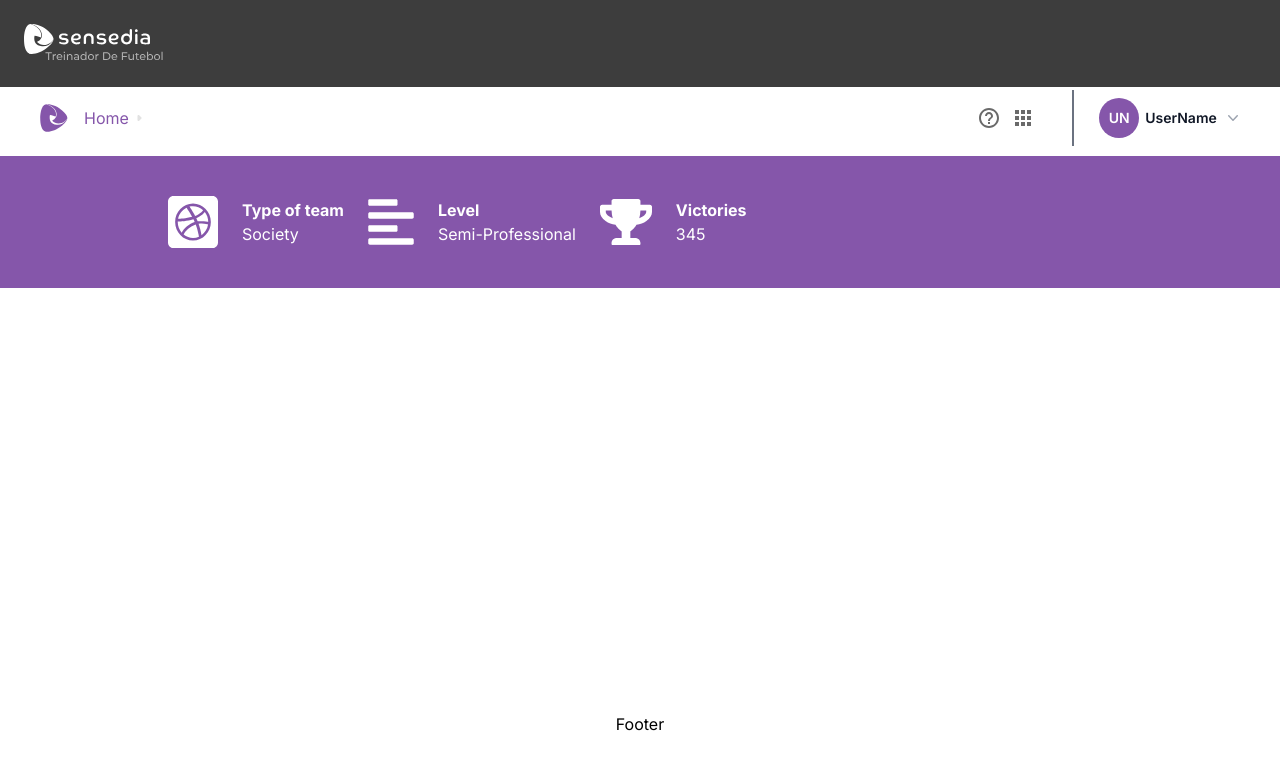
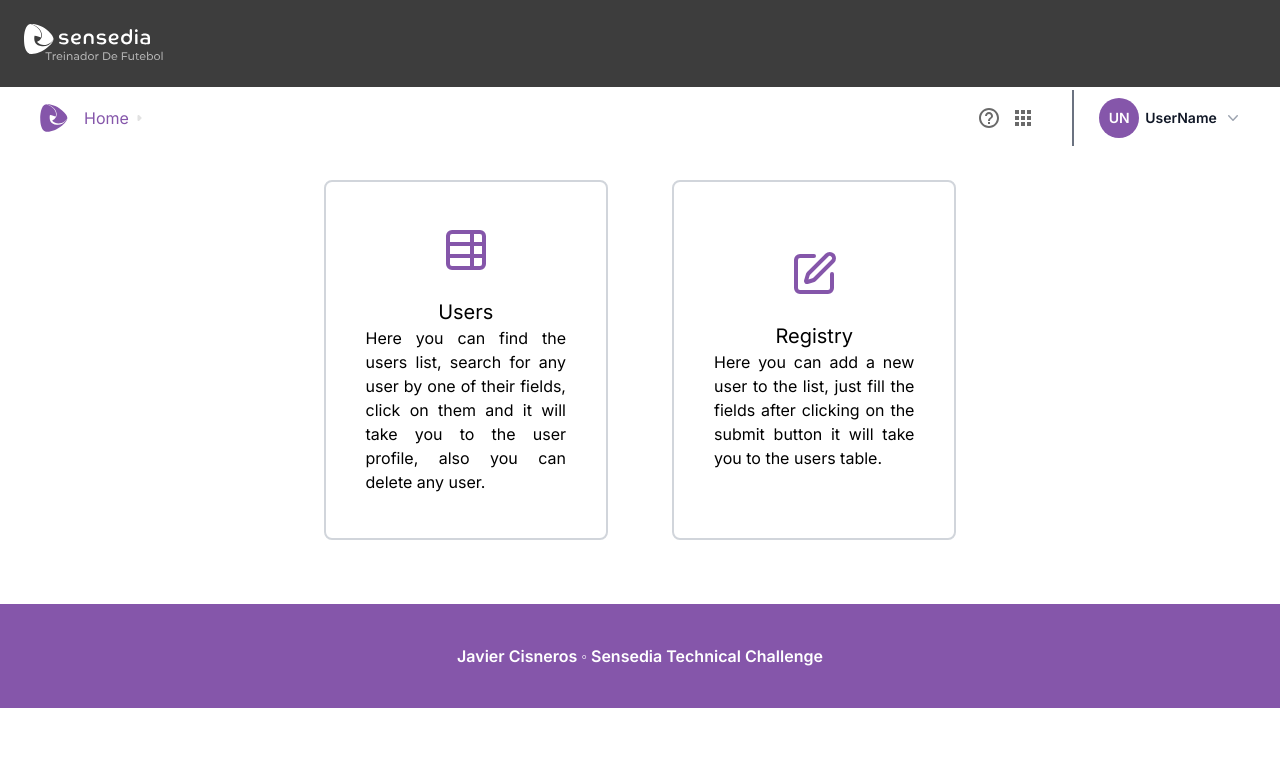
Before and after one commit to JavierCisneros/sensedia_challengue, a Next.js app: page / in a window 1280 px wide. Shown: the top 770 px of the page. Built offline with nearby package versions, Linux system fonts and the light colour scheme.

Commit message:
new directions and visual changes

```diff
--- a/src/app/page.tsx
+++ b/src/app/page.tsx
@@ -1,58 +1,65 @@
-import Image from "next/image";
+import Link from "next/link";
 import Header from "../components/Header";
 import Footer from "@/components/Footer";
-
 export default function Home() {
   return (
     <>
       <Header />
-      <main className="bg-white h-full w-full sticky">
-        <div className="flex flex-wrap justify-start h-auto bg-purple_sensedia w-full px-4 md:px-36 py-4 text-white">
-          <div className="flex items-center w-full md:w-auto mb-4 md:mb-0">
-            <Image
-              src="/type.svg"
-              alt="Type of team icon"
-              className="p-6"
-              width="0"
-              height="0"
-              style={{ width: "auto", height: "auto" }}
-            />
-            <div>
-              <p className="font-bold">Type of team</p>
-              <p>Society</p>
-            </div>
-          </div>
-          <div className="flex items-center w-full md:w-auto mb-4 md:mb-0">
-            <Image
-              src="/level.svg"
-              alt="Level icon"
-              className="p-6"
-              width="0"
-              height="0"
-              style={{ width: "auto", height: "auto" }}
-            />
-            <div>
-              <p className="font-bold">Level</p>
-              <p>Semi-Professional</p>
-            </div>
-          </div>
-          <div className="flex items-center w-full md:w-auto mb-4 md:mb-0">
-            <Image
-              src="/trophy.svg"
-              alt="Trophy icon"
-              className="p-6"
-              width="0"
-              height="0"
-              style={{ width: "auto", height: "auto" }}
-            />
-            <div>
-              <p className="font-bold">Victories</p>
-              <p>345</p>
-            </div>
-          </div>
-        </div>
+      <main className="bg-white h-96 w-2/3 sticky flex items-center justify-center  mx-auto flex-col md:flex-row pt-6">
+        <Link
+          href="/users"
+          className=" flex items-center justify-center flex-col w-2/6 rounded-lg border-solid border-2 border-gray-300 h-full mx-8 my-4  hover:shadow-xl transition duration-300 ease-in-out transform hover:-translate-y-1 hover:scale-105"
+        >
+          <svg
+            xmlns="http://www.w3.org/2000/svg"
+            width="24"
+            height="24"
+            viewBox="0 0 24 24"
+            fill="none"
+            stroke="currentColor"
+            stroke-width="2"
+            stroke-linecap="round"
+            stroke-linejoin="round"
+            className="text-purple_sensedia w-12 h-12 mb-6"
+          >
+            <path d="M15 3v18" />
+            <rect width="18" height="18" x="3" y="3" rx="2" />
+            <path d="M21 9H3" />
+            <path d="M21 15H3" />
+          </svg>
+          <h2 className="text-xl">Users</h2>
+          <p className="px-10 flex text-justify">
+            Here you can find the users list, search for any user by one of
+            their fields, click on them and it will take you to the user
+            profile, also you can delete any user.
+          </p>
+        </Link>
+        <Link
+          href="/users/new"
+          className="flex items-center justify-center flex-col w-2/6 rounded-lg border-solid border-2 border-gray-300 h-full mx-8 my-4  hover:shadow-xl transition duration-300 ease-in-out transform hover:-translate-y-1 hover:scale-105"
+        >
+          <svg
+            xmlns="http://www.w3.org/2000/svg"
+            width="24"
+            height="24"
+            viewBox="0 0 24 24"
+            fill="none"
+            stroke="currentColor"
+            stroke-width="2"
+            stroke-linecap="round"
+            stroke-linejoin="round"
+            className="text-purple_sensedia w-12 h-12 mb-6"
+          >
+            <path d="M12 3H5a2 2 0 0 0-2 2v14a2 2 0 0 0 2 2h14a2 2 0 0 0 2-2v-7" />
+            <path d="M18.375 2.625a1 1 0 0 1 3 3l-9.013 9.014a2 2 0 0 1-.853.505l-2.873.84a.5.5 0 0 1-.62-.62l.84-2.873a2 2 0 0 1 .506-.852z" />
+          </svg>
+          <h2 className="text-xl">Registry</h2>
+          <p className="px-10 flex text-justify">
+            Here you can add a new user to the list, just fill the fields after
+            clicking on the submit button it will take you to the users table.
+          </p>
+        </Link>
       </main>
-      <div className="h-96"></div>
       <Footer />
     </>
   );
--- a/src/app/users/new/page.tsx
+++ b/src/app/users/new/page.tsx
@@ -1,11 +1,79 @@
 import Footer from "@/components/Footer";
 import FormUsers from "@/components/FormUsers";
 import Header from "@/components/Header";
+import Image from "next/image";
 
 export default function page() {
   return (
     <>
       <Header />
+      <h1 className="text-2xl font-bold text-black pb-4 w-3/4 mx-auto">
+        Registry
+      </h1>
+      <div className="flex flex-wrap justify-between h-auto text-white w-3/4 mx-auto">
+        <article className=" w-1/3">
+          <h1 className="text-purple_sensedia  pt-4 font-semibold">
+            {" "}
+            Need help?
+          </h1>
+          <div className="flex flex-row my-6">
+            <Image
+              src="/life-ring.svg"
+              alt="Type of team icon"
+              className="pr-6 py-6 mr-6"
+              width="0"
+              height="0"
+              style={{ width: "auto", height: "auto" }}
+            />
+            <p className="text-gray-500 font-semibold">
+              Lorem ipsum dolor sit amet consectetur, adipisicing elit. Totam
+              sed sit unde optio eos dicta, officia ipsa architecto fugit aut.
+            </p>
+          </div>
+        </article>
+        <article className="w-1/3">
+          <h1 className="text-purple_sensedia  pl-6 pt-4 font-semibold">
+            {" "}
+            Why to register?
+          </h1>
+          <div className="flex flex-row my-6">
+            <Image
+              src="/heartbeat.svg"
+              alt="Type of team icon"
+              className="p-6"
+              width="0"
+              height="0"
+              style={{ width: "auto", height: "auto" }}
+            />
+            <p className="text-gray-500 font-semibold ">
+              Lorem, ipsum dolor sit amet consectetur adipisicing elit. Deserunt
+              eius exercitationem dolores numquam, itaque libero ad ea
+              asperiores magnam delectus.
+            </p>
+          </div>
+        </article>
+        <article className=" w-1/3">
+          <h1 className="text-purple_sensedia pl-6 pt-4 font-semibold">
+            What is happening?...
+          </h1>
+          <div className="flex flex-row my-6">
+            <Image
+              src="/smile.svg"
+              alt="Type of team icon"
+              className="p-6"
+              width="0"
+              height="0"
+              style={{ width: "auto", height: "auto" }}
+            />
+            <p className="text-gray-500 font-semibold">
+              Lorem ipsum dolor sit amet consectetur, adipisicing elit.
+              Consequuntur delectus voluptatem facilis porro libero ut dolorum
+              repellat eligendi amet qui.
+            </p>
+          </div>
+        </article>
+      </div>
+
       <div className="flex justify-center pt-10 pb-8">
         <FormUsers />
       </div>
--- a/src/components/Footer.tsx
+++ b/src/components/Footer.tsx
@@ -2,8 +2,8 @@ export default function Footer() {
   return (
     <>
       <footer>
-        <div className="flex justify-center py-10">
-          <p>Footer</p>
+        <div className="flex justify-center py-10 bg-purple_sensedia mt-16 text-white font-semibold">
+          <p>Javier Cisneros ◦ Sensedia Technical Challenge </p>
         </div>
       </footer>
     </>
--- a/src/components/FormUsers.tsx
+++ b/src/components/FormUsers.tsx
@@ -3,16 +3,16 @@
 import { newUser } from "@/lib/actions/userActions";
 import { userSchema } from "@/lib/actions/validations/userValidations";
 import { zodResolver } from "@hookform/resolvers/zod";
+import { useRouter } from "next/navigation";
 import React, { useTransition } from "react";
 import { useForm } from "react-hook-form";
 import { z } from "zod";
-
 // Define the form data type based on the schema
 type FormData = z.infer<typeof userSchema>;
 
 export default function FormUsers() {
   const [isPending, startTransition] = useTransition();
-
+  const router = useRouter();
   // Initialize the form with react-hook-form
   const form = useForm<FormData>({
     resolver: zodResolver(userSchema),
@@ -30,9 +30,9 @@ export default function FormUsers() {
       try {
         await newUser(data);
         form.reset();
+        router.push("/users");
       } catch (error) {
         console.error(error);
-        // Show the confirm dialog  if the user already exists
         const confirmDialog = document.getElementById("dialogUserExists");
         if (confirmDialog) {
           confirmDialog.classList.remove("hidden");
@@ -43,7 +43,6 @@ export default function FormUsers() {
 
   return (
     <div className="flex flex-col w-full items-center">
-      <h1 className="text-2xl font-bold text-black pb-4 w-3/4">Registry</h1>
       <div
         className="fixed inset-0 items-center justify-center z-50 backdrop-blur-sm confirm-dialog hidden"
         id="dialogUserExists"
@@ -78,8 +77,9 @@ export default function FormUsers() {
           </div>
         </div>
       </div>
+
       <div className="flex border-2 w-3/4 rounded-lg pb-8 h-screen/2 flex-col items-start">
-        <h2 className="text-xl text-gray-500 ml-10 w-full text-left pt-10">
+        <h2 className="text-xl text-gray-500 ml-10 w-full text-left pt-10 ">
           Registry
         </h2>
         <form onSubmit={handleSubmit(onSubmit)} className="w-full">
```
